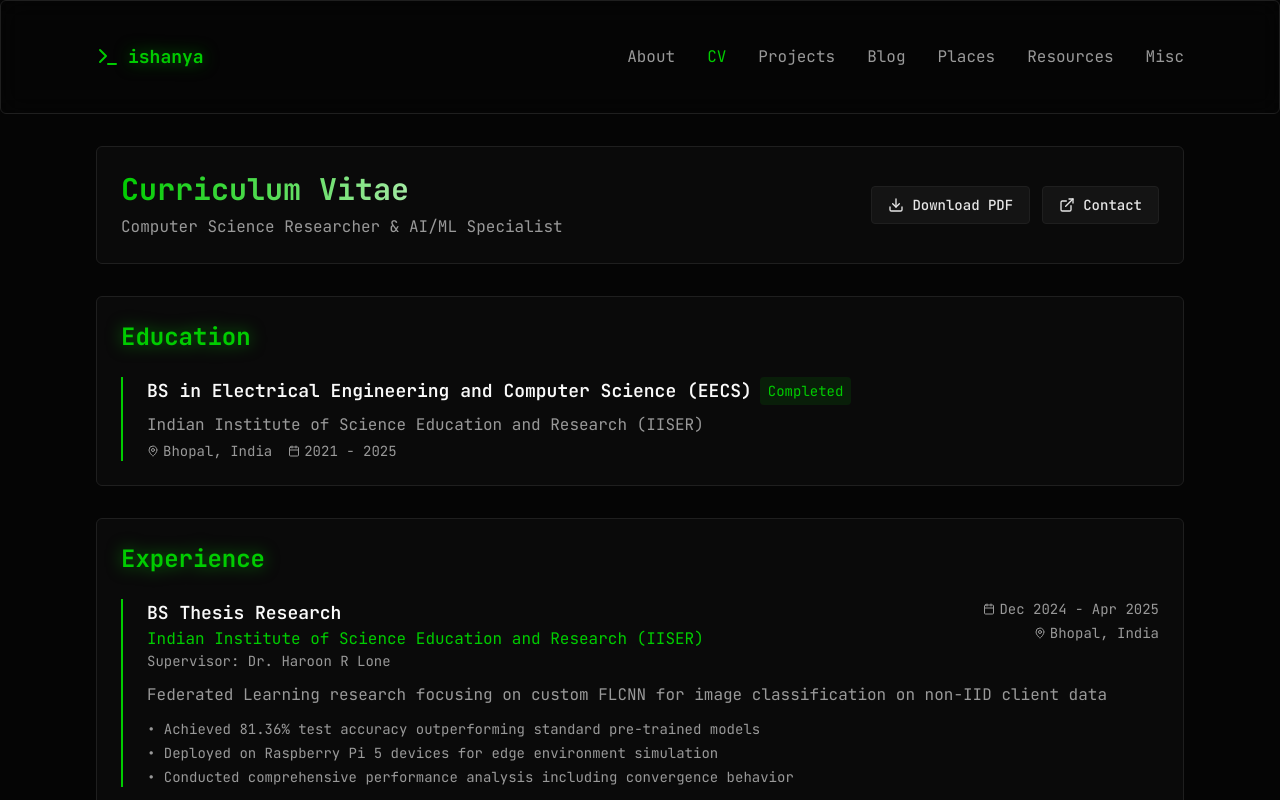
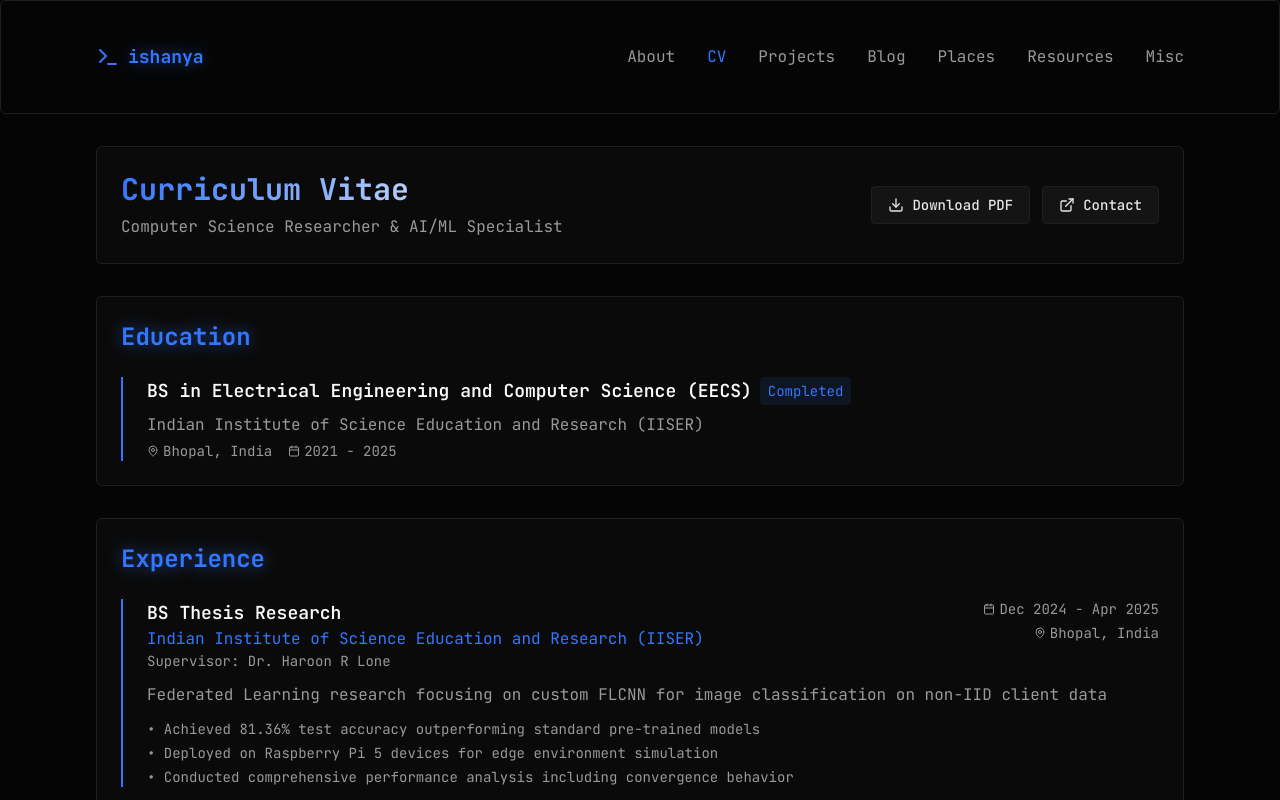
Before and after one commit to ishanyaa/ishanyaa.github.io, a React (Vite) app: page /cv in a window 1280 px wide. Shown: the top 800 px of the page. Built offline with nearby package versions, Linux system fonts and the light colour scheme.

Commit message:
Change header color to blue

```diff
--- a/src/index.css
+++ b/src/index.css
@@ -27,7 +27,7 @@
     --muted: 0 0% 6%;
     --muted-foreground: 0 0% 60%;
 
-    --accent: 120 100% 40%;
+    --accent: 220 100% 60%;
     --accent-foreground: 0 0% 98%;
 
     --destructive: 0 84% 60%;
@@ -35,24 +35,24 @@
 
     --border: 0 0% 12%;
     --input: 0 0% 8%;
-    --ring: 120 100% 40%;
+    --ring: 220 100% 60%;
 
     --radius: 0.375rem;
 
     /* Custom Design Tokens */
-    --terminal-green: 120 100% 40%;
-    --terminal-green-dim: 120 50% 30%;
-    --glow-subtle: 120 100% 40%;
+    --terminal-blue: 220 100% 60%;
+    --terminal-blue-dim: 220 70% 45%;
+    --glow-subtle: 220 100% 60%;
     --surface-elevated: 0 0% 6%;
     --surface-hover: 0 0% 8%;
 
     /* Gradients */
     --gradient-subtle: linear-gradient(135deg, hsl(var(--background)) 0%, hsl(var(--muted)) 100%);
-    --gradient-terminal: linear-gradient(135deg, hsl(var(--terminal-green) / 0.1) 0%, transparent 100%);
+    --gradient-terminal: linear-gradient(135deg, hsl(var(--terminal-blue) / 0.1) 0%, transparent 100%);
 
     /* Shadows & Glows */
-    --shadow-card: 0 4px 20px -2px hsl(var(--terminal-green) / 0.1);
-    --shadow-glow: 0 0 20px hsl(var(--terminal-green) / 0.3);
+    --shadow-card: 0 4px 20px -2px hsl(var(--terminal-blue) / 0.1);
+    --shadow-glow: 0 0 20px hsl(var(--terminal-blue) / 0.3);
     --shadow-subtle: 0 2px 10px -2px hsl(0 0% 0% / 0.3);
 
     /* Animations */
@@ -145,7 +145,7 @@
   }
 
   .glow-text {
-    @apply text-accent drop-shadow-[0_0_8px_hsl(var(--terminal-green)/0.6)];
+    @apply text-accent drop-shadow-[0_0_8px_hsl(var(--terminal-blue)/0.6)];
   }
 
   .gradient-text {
--- a/tailwind.config.ts
+++ b/tailwind.config.ts
@@ -66,8 +66,8 @@ export default {
 					ring: 'hsl(var(--sidebar-ring))'
 				},
 				terminal: {
-					green: 'hsl(var(--terminal-green))',
-					'green-dim': 'hsl(var(--terminal-green-dim))',
+					blue: 'hsl(var(--terminal-blue))',
+					'blue-dim': 'hsl(var(--terminal-blue-dim))',
 				}
 			},
 			borderRadius: {
```
